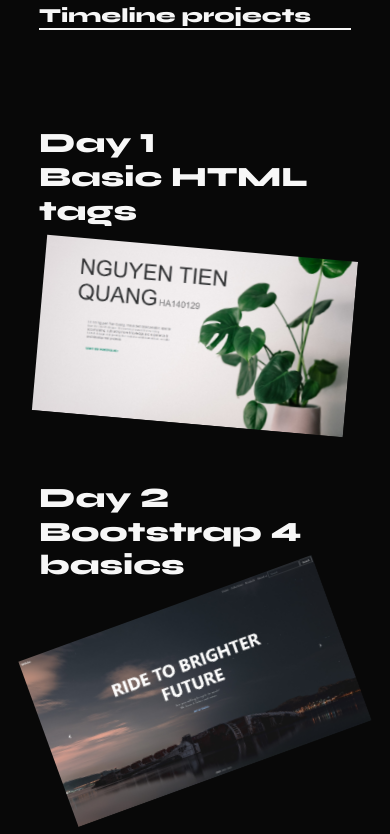
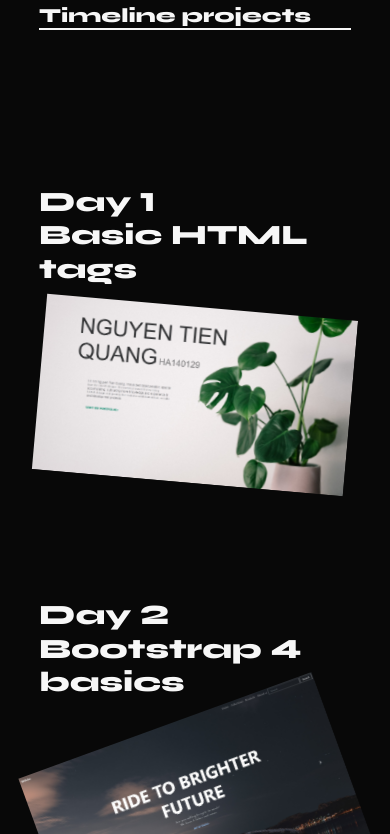
Before and after one commit to quangntha140129/HA140129-Portfolio.github.io, a website: page index.html in a window 390 px wide. Shown: the part 960-1794 px from the top of the page. Drawn offline with nearby package versions, Linux system fonts and the light colour scheme.

Commit message:
Update style.css

```diff
--- a/css/style.css
+++ b/css/style.css
@@ -664,7 +664,7 @@ spann img{
     }
 
     .leftlist{
-        margin-top: 0 !important;
+        margin-top: 15vw !important;
     }
 
     .h1, h1{
@@ -708,11 +708,11 @@ spann img{
 @media only screen and (max-width: 767px) {
 
     .rightlist{
-        margin-top: 15vw !important;
+        margin-top: 30vw !important;
     }
 
     .leftlist{
-        margin-top: 15vw !important;
+        margin-top: 30vw !important;
     }
 
     .h1, h1{
```
